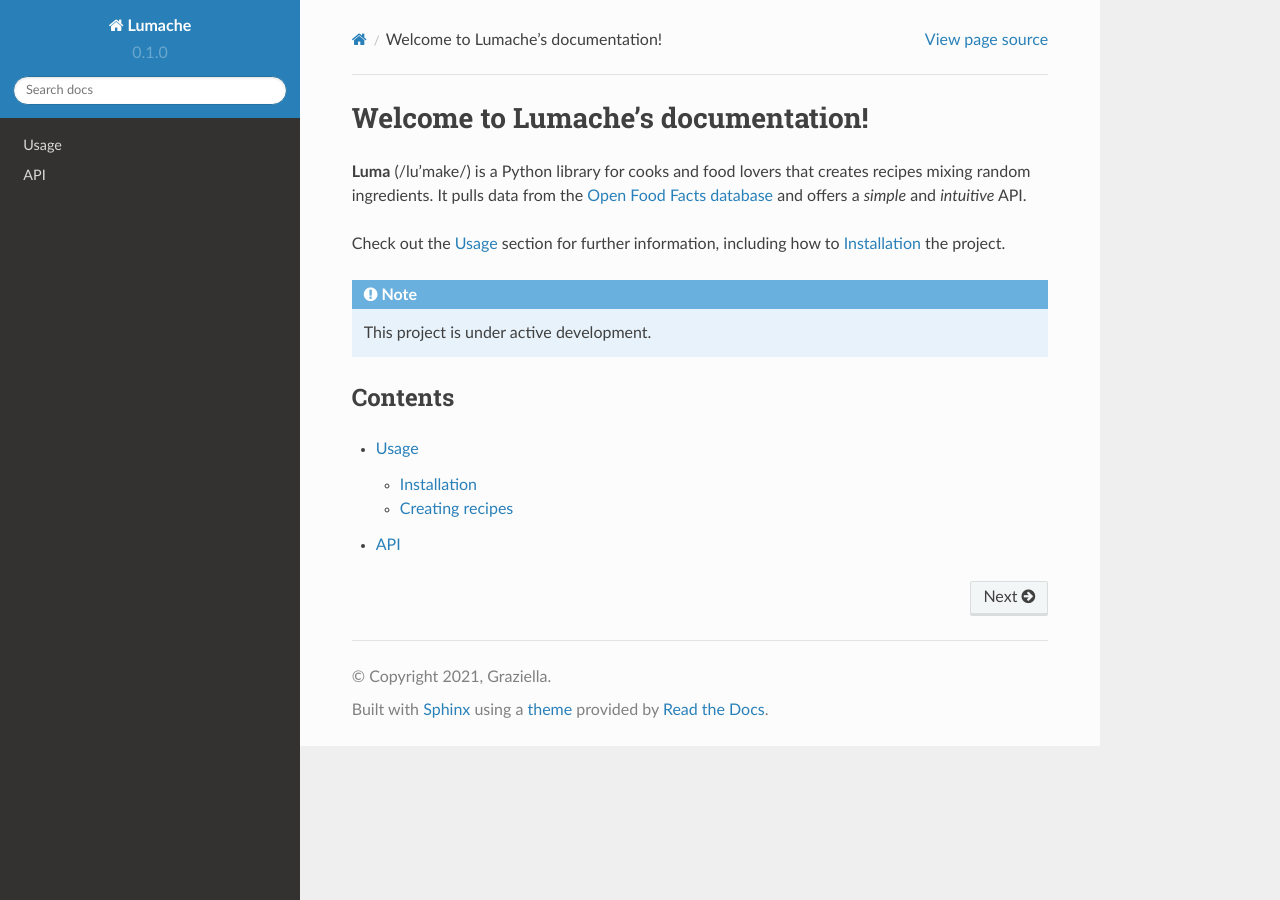
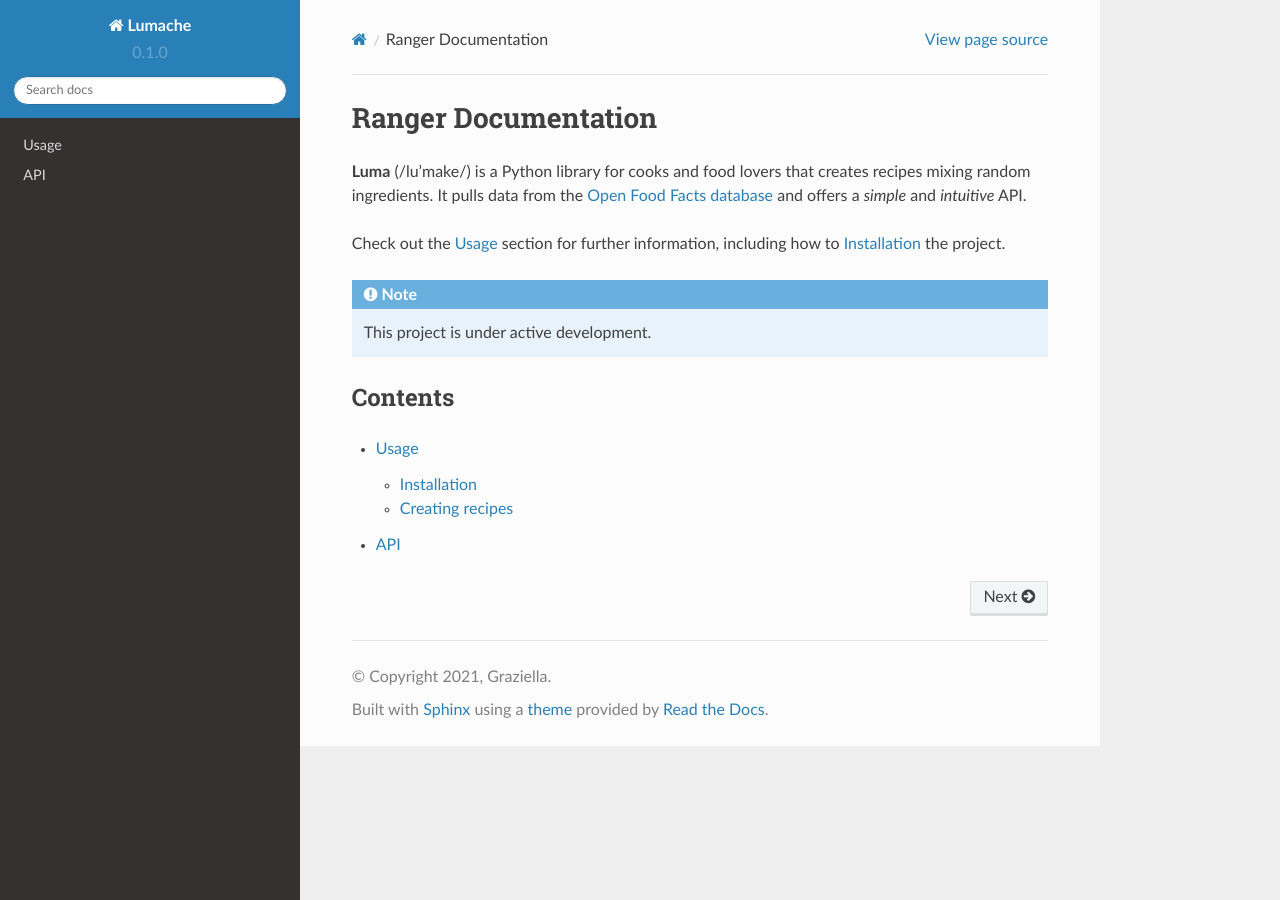
Before and after one commit to J450N-B3RRY/Dox, a Sphinx documentation site: the page built from docs/source/index.rst, in a window 1280 px wide. Built offline with Sphinx 7.4.7 and the Read the Docs theme 2.0.0, drawn with Linux system fonts in a browser that asks for light colours.

Commit message:
Update index.rst

```diff
--- a/docs/source/index.rst
+++ b/docs/source/index.rst
@@ -1,4 +1,4 @@
-Welcome to Lumache's documentation!
+Ranger Documentation
 ===================================
 
 **Luma** (/lu'make/) is a Python library for cooks and food lovers
```
